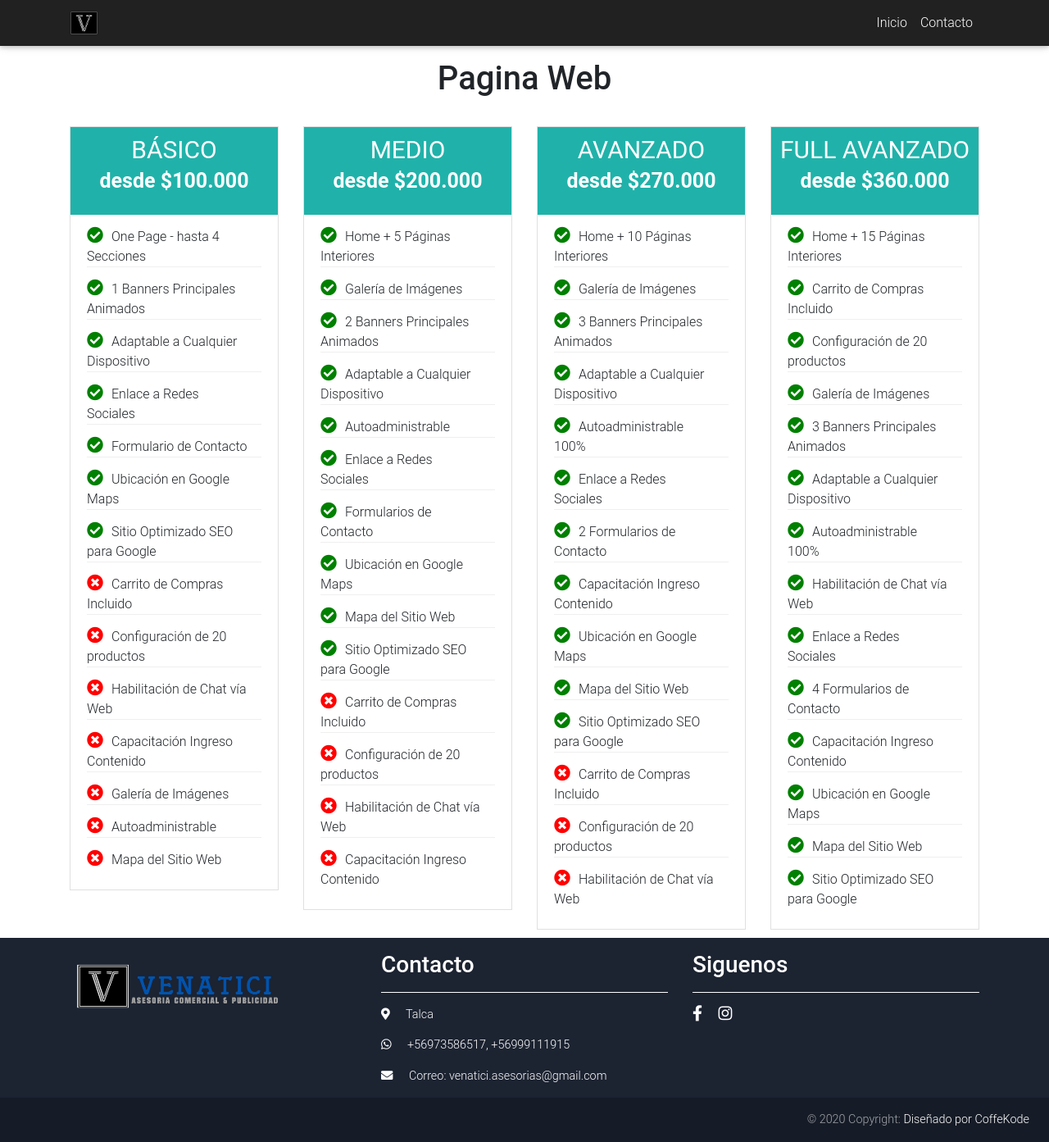
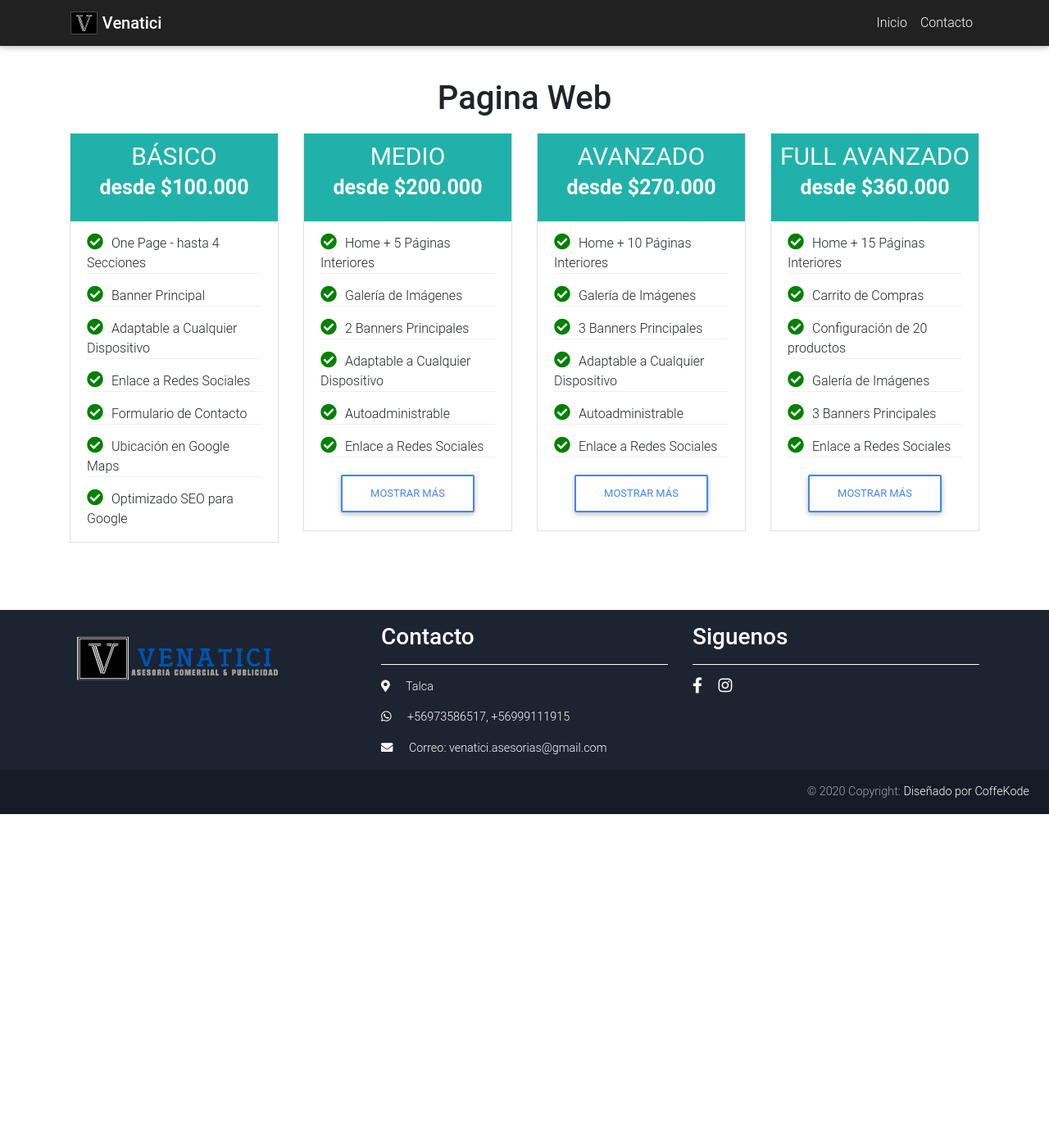
Before and after one commit to Coffee-Kode/Venatici-website, a CodeIgniter app: page /venatici-website/develop_web in a window 1280 px wide. Shown: the whole page at 82% size. After the commit the page ends 993 px from the top, so only its background shows below. Run offline with CodeIgniter, Linux system fonts and the light colour scheme; data that the repository does not hold is empty.

Commit message:
add modal in services

```diff
--- a/application/views/website/develop_web.php
+++ b/application/views/website/develop_web.php
@@ -1,6 +1,6 @@
-<section>
-    <div class="container">
-        <h1 class="h1 text-center pt-5 mt-4 mb-4">Pagina Web</h1>
+<section class="py-5">
+    <div class="container mb-4">
+        <h1 class="h1 text-center mt-5">Pagina Web</h1>
         <div class="row">
 
             <!-- Start Card Basic-->
@@ -8,34 +8,56 @@
                 <div class="single-price border border-light">
                     <div class="price-head">
                         <h3>Básico</h3>
-                        <p>
-                            <pan>desde </span>$100.000
-                        </p>
+                        <p><pan>desde </span>$100.000</p>
                     </div>
 
                     <div class="price-content">
                         <ul class="padding-none">
                             <li><i class="fa fa-check-circle"></i>One Page - hasta 4 Secciones</li>
-                            <li><i class="fa fa-check-circle"></i>1 Banners Principales Animados</li>
+                            <li><i class="fa fa-check-circle"></i>Banner Principal</li>
                             <li><i class="fa fa-check-circle"></i>Adaptable a Cualquier Dispositivo</li>
                             <li><i class="fa fa-check-circle"></i>Enlace a Redes Sociales</li>
                             <li><i class="fa fa-check-circle"></i>Formulario de Contacto</li>
                             <li><i class="fa fa-check-circle"></i>Ubicación en Google Maps</li>
-                            <li><i class="fa fa-check-circle"></i>Sitio Optimizado SEO para Google</li>
-                            <li><i class="fa fa-times-circle"></i>Carrito de Compras Incluido</li>
-                            <li><i class="fa fa-times-circle"></i>Configuración de 20 productos</li>
-                            <li><i class="fa fa-times-circle"></i>Habilitación de Chat vía Web</li>
-                            <li><i class="fa fa-times-circle"></i>Capacitación Ingreso Contenido</li>
-                            <li><i class="fa fa-times-circle"></i>Galería de Imágenes</li>
-                            <li><i class="fa fa-times-circle"></i>Autoadministrable</li>
-                            <li class="pb-2"><i class="fa fa-times-circle"></i>Mapa del Sitio Web</li>
+                            <li><i class="fa fa-check-circle"></i>Optimizado SEO para Google</li>
                         </ul>
                     </div>
                 </div>
             </div>
-            <!-- Finish Card-->
+            <!-- Finish Card Basic-->
 
-            <!-- Start Card Medio-->
+            <!-- Start Modal Medium-->
+            <div class="modal fade" id="modal-card-medium" tabindex="-1" role="dialog" aria-labelledby="myModalLabel"
+                aria-hidden="true">
+                <div class="modal-dialog" role="document">
+                    <div class="modal-content">
+                        <div class="modal-header text-center">
+                            <h4 class="modal-title w-100 font-weight-bold">Plan Medio</h4>
+                            <button type="button" class="close" data-dismiss="modal" aria-label="Close">
+                                <span aria-hidden="true">&times;</span>
+                            </button>
+                        </div>
+                        <div class="price-content">
+                            <ul>
+                                <li><i class="fa fa-check-circle"></i>Home + 10 Páginas Interiores</li>
+                                <li><i class="fa fa-check-circle"></i>Galería de Imágenes</li>
+                                <li><i class="fa fa-check-circle"></i>3 Banners Principales</li>
+                                <li><i class="fa fa-check-circle"></i>Adaptable a Cualquier Dispositivo</li>
+                                <li><i class="fa fa-check-circle"></i>Autoadministrable</li>
+                                <li><i class="fa fa-check-circle"></i>Enlace a Redes Sociales</li>
+                                <li><i class="fa fa-check-circle"></i>2 Formularios de Contacto</li>
+                                <li><i class="fa fa-check-circle"></i>Capacitación Ingreso Contenido</li>
+                                <li><i class="fa fa-check-circle"></i>Ubicación en Google Maps</li>
+                                <li><i class="fa fa-check-circle"></i>Mapa del Sitio Web</li>
+                                <li><i class="fa fa-check-circle"></i>Sitio Optimizado SEO para Google</li>
+                            </ul>
+                        </div>
+                    </div>
+                </div>
+            </div>
+            <!-- Finish Modal Medium-->
+
+            <!-- Start Card Medium-->
             <div class="col-lg-3">
                 <div class="single-price border border-light">
                     <div class="price-head">
@@ -49,25 +71,49 @@
                         <ul>
                             <li><i class="fa fa-check-circle"></i>Home + 5 Páginas Interiores</li>
                             <li><i class="fa fa-check-circle"></i>Galería de Imágenes</li>
-                            <li><i class="fa fa-check-circle"></i>2 Banners Principales Animados</li>
+                            <li><i class="fa fa-check-circle"></i>2 Banners Principales</li>
                             <li><i class="fa fa-check-circle"></i>Adaptable a Cualquier Dispositivo</li>
                             <li><i class="fa fa-check-circle"></i>Autoadministrable</li>
                             <li><i class="fa fa-check-circle"></i>Enlace a Redes Sociales</li>
-                            <li><i class="fa fa-check-circle"></i>Formularios de Contacto</li>
-                            <li><i class="fa fa-check-circle"></i>Ubicación en Google Maps</li>
-                            <li><i class="fa fa-check-circle"></i>Mapa del Sitio Web</li>
-                            <li><i class="fa fa-check-circle"></i>Sitio Optimizado SEO para Google</li>
-                            <li><i class="fa fa-times-circle"></i>Carrito de Compras Incluido</li>
-                            <li><i class="fa fa-times-circle"></i>Configuración de 20 productos</li>
-                            <li><i class="fa fa-times-circle"></i>Habilitación de Chat vía Web</li>
-                            <li class="pb-2"><i class="fa fa-times-circle"></i>Capacitación Ingreso Contenido</li>
-
-
+                            <li class="text-center"><button class="btn btn-outline-primary text-center" data-toggle="modal"
+                                    data-target="#modal-card-medium">Mostrar más</button></li>
                         </ul>
                     </div>
                 </div>
             </div>
-            <!-- Finish Card-->
+            <!-- Finish Card Medium-->
+
+            <!-- Start Modal Advanced-->
+            <div class="modal fade" id="modal-card-advanced" tabindex="-1" role="dialog" aria-labelledby="myModalLabel"
+                aria-hidden="true">
+                <div class="modal-dialog" role="document">
+                    <div class="modal-content">
+                        <div class="modal-header text-center">
+                            <h4 class="modal-title w-100 font-weight-bold">Plan Avanzado</h4>
+                            <button type="button" class="close" data-dismiss="modal" aria-label="Close">
+                                <span aria-hidden="true">&times;</span>
+                            </button>
+                        </div>
+
+                        <div class="price-content">
+                            <ul>
+                                <li><i class="fa fa-check-circle"></i>Home + 10 Páginas Interiores</li>
+                                <li><i class="fa fa-check-circle"></i>Galería de Imágenes</li>
+                                <li><i class="fa fa-check-circle"></i>3 Banners Principales</li>
+                                <li><i class="fa fa-check-circle"></i>Adaptable a Cualquier Dispositivo</li>
+                                <li><i class="fa fa-check-circle"></i>Autoadministrable</li>
+                                <li><i class="fa fa-check-circle"></i>Enlace a Redes Sociales</li>
+                                <li><i class="fa fa-check-circle"></i>2 Formularios de Contacto</li>
+                                <li><i class="fa fa-check-circle"></i>Capacitación Ingreso Contenido</li>
+                                <li><i class="fa fa-check-circle"></i>Ubicación en Google Maps</li>
+                                <li><i class="fa fa-check-circle"></i>Mapa del Sitio Web</li>
+                                <li><i class="fa fa-check-circle"></i>Sitio Optimizado SEO para Google</li>
+                            </ul>
+                        </div>
+                    </div>
+                </div>
+            </div>
+            <!-- Finish Modal Advanced-->
 
             <!-- Start Card Advanced-->
             <div class="col-lg-3">
@@ -78,28 +124,55 @@
                             <pan>desde </span>$270.000
                         </p>
                     </div>
-
                     <div class="price-content">
                         <ul>
                             <li><i class="fa fa-check-circle"></i>Home + 10 Páginas Interiores</li>
                             <li><i class="fa fa-check-circle"></i>Galería de Imágenes</li>
-                            <li><i class="fa fa-check-circle"></i>3 Banners Principales Animados</li>
+                            <li><i class="fa fa-check-circle"></i>3 Banners Principales</li>
                             <li><i class="fa fa-check-circle"></i>Adaptable a Cualquier Dispositivo</li>
-                            <li><i class="fa fa-check-circle"></i>Autoadministrable 100%</li>
+                            <li><i class="fa fa-check-circle"></i>Autoadministrable</li>
                             <li><i class="fa fa-check-circle"></i>Enlace a Redes Sociales</li>
-                            <li><i class="fa fa-check-circle"></i>2 Formularios de Contacto</li>
-                            <li><i class="fa fa-check-circle"></i>Capacitación Ingreso Contenido</li>
-                            <li><i class="fa fa-check-circle"></i>Ubicación en Google Maps</li>
-                            <li><i class="fa fa-check-circle"></i>Mapa del Sitio Web</li>
-                            <li><i class="fa fa-check-circle"></i>Sitio Optimizado SEO para Google</li>
-                            <li><i class="fa fa-times-circle"></i>Carrito de Compras Incluido</li>
-                            <li><i class="fa fa-times-circle"></i>Configuración de 20 productos</li>
-                            <li class="pb-2"><i class="fa fa-times-circle"></i>Habilitación de Chat vía Web</li>
+                            <li class="text-center"><button class="btn btn-outline-primary" data-toggle="modal"
+                                    data-target="#modal-card-advanced">Mostrar más</button></li>
                         </ul>
                     </div>
                 </div>
             </div>
-            <!-- Finish Card-->
+            <!-- Finish Card Advanced-->
+
+            <!-- Start Modal Full Advanced-->
+            <div class="modal fade" id="modalRegisterForm" tabindex="-1" role="dialog" aria-labelledby="myModalLabel"
+                aria-hidden="true">
+                <div class="modal-dialog" role="document">
+                    <div class="modal-content">
+                        <div class="modal-header text-center">
+                            <h4 class="modal-title w-100 font-weight-bold">Plan Full Avanzado</h4>
+                            <button type="button" class="close" data-dismiss="modal" aria-label="Close">
+                                <span aria-hidden="true">&times;</span>
+                            </button>
+                        </div>
+
+                        <div class="price-content">
+                            <ul>
+                                <li><i class="fa fa-check-circle"></i>Home + 15 Páginas Interiores</li>
+                                <li><i class="fa fa-check-circle"></i>Carrito de Compras Incluido</li>
+                                <li><i class="fa fa-check-circle"></i>Configuración de 20 productos</li>
+                                <li><i class="fa fa-check-circle"></i>Galería de Imágenes</li>
+                                <li><i class="fa fa-check-circle"></i>3 Banners Principales</li>
+                                <li><i class="fa fa-check-circle"></i>Adaptable a Cualquier Dispositivo</li>
+                                <li><i class="fa fa-check-circle"></i>Autoadministrable</li>
+                                <li><i class="fa fa-check-circle"></i>Habilitación de Chat vía Web</li>
+                                <li><i class="fa fa-check-circle"></i>4 Formularios de Contacto</li>
+                                <li><i class="fa fa-check-circle"></i>Capacitación Ingreso Contenido</li>
+                                <li><i class="fa fa-check-circle"></i>Ubicación en Google Maps</li>
+                                <li><i class="fa fa-check-circle"></i>Mapa del Sitio Web</li>
+                                <li class="pb-2"><i class="fa fa-check-circle"></i>Sitio Optimizado SEO para Google</li>
+                            </ul>
+                        </div>
+                    </div>
+                </div>
+            </div>
+            <!-- Finish Modal Full Advanced-->
 
             <!-- Start Card Full Advanced-->
             <div class="col-lg-3">
@@ -114,24 +187,20 @@
                     <div class="price-content">
                         <ul>
                             <li><i class="fa fa-check-circle"></i>Home + 15 Páginas Interiores</li>
-                            <li><i class="fa fa-check-circle"></i>Carrito de Compras Incluido</li>
+                            <li><i class="fa fa-check-circle"></i>Carrito de Compras</li>
                             <li><i class="fa fa-check-circle"></i>Configuración de 20 productos</li>
                             <li><i class="fa fa-check-circle"></i>Galería de Imágenes</li>
-                            <li><i class="fa fa-check-circle"></i>3 Banners Principales Animados</li>
-                            <li><i class="fa fa-check-circle"></i>Adaptable a Cualquier Dispositivo</li>
-                            <li><i class="fa fa-check-circle"></i>Autoadministrable 100%</li>
-                            <li><i class="fa fa-check-circle"></i>Habilitación de Chat vía Web</li>
+                            <li><i class="fa fa-check-circle"></i>3 Banners Principales</li>
                             <li><i class="fa fa-check-circle"></i>Enlace a Redes Sociales</li>
-                            <li><i class="fa fa-check-circle"></i>4 Formularios de Contacto</li>
-                            <li><i class="fa fa-check-circle"></i>Capacitación Ingreso Contenido</li>
-                            <li><i class="fa fa-check-circle"></i>Ubicación en Google Maps</li>
-                            <li><i class="fa fa-check-circle"></i>Mapa del Sitio Web</li>
-                            <li class="pb-2"><i class="fa fa-check-circle"></i>Sitio Optimizado SEO para Google</li>
+                            <li class="text-center"><button class="btn btn-outline-primary" data-toggle="modal"
+                                    data-target="#modalRegisterForm">Mostrar más</button></li>
                         </ul>
                     </div>
                 </div>
             </div>
             <!-- Finish Card-->
         </div>
+
+
     </div>
 </section>
--- a/application/views/website/emprende.php
+++ b/application/views/website/emprende.php
@@ -1,6 +1,6 @@
-<section class="area">
-  <div class="container">
-    <h1 class="h1 text-center">Inicio Emprende</h1>
+<section class="py-5 ">
+  <div class="container mb-4">
+    <h1 class="h1 text-center mt-5">Inicio Emprende</h1>
     <div class="row">
 
       <!-- Start Card-->
--- a/application/views/website/header_services.php
+++ b/application/views/website/header_services.php
@@ -27,7 +27,6 @@
 
   <!-- Your custom styles (optional) -->
   <link rel="stylesheet" href="assets/lib/MDB-Free-4.14.1/css/style.css">
-
   <link rel="stylesheet" href="assets/css/price-services.css">
   <link rel="stylesheet" href="assets/css/header.css">
 
@@ -41,8 +40,9 @@
       <div class="container">
 
         <!-- Brand -->
-        <a class="" href="home">
+        <a class="navbar-brand" href="home">
           <img src="assets/images/favicon.png" height="30" class="d-inline-block align-top" alt="mdb logo">
+          <strong>Venatici</strong>
         </a>
 
         <!-- Collapse -->
--- a/application/views/website/marketing.php
+++ b/application/views/website/marketing.php
@@ -1,10 +1,8 @@
-<section class="area d-flex">
-
-
+<section class="py-5">
 
  <div class="container mb-4">
 
-    <h2 class="h2 text-center" style="padding-top: 4rem">Marketing Digital</h2>
+    <h2 class="h2 text-center py-4">Marketing Digital</h2>
 
     <div class="row">
 
--- a/assets/css/header.css
+++ b/assets/css/header.css
@@ -25,3 +25,12 @@ section{
   width: 100%;
   scroll-behavior: smooth;
 }
+
+.btn {
+  transition-duration: 0.4s !important;
+}
+
+.btn:hover {
+  background-color: royalblue !important;
+  color: white !important;
+}
--- a/assets/css/price-services.css
+++ b/assets/css/price-services.css
@@ -63,7 +63,6 @@ ul{
     list-style: none;
     list-style-type: none;
     padding-top: 15px;
-    padding-right: 15px;
 
 }
 
@@ -83,8 +82,8 @@ ul li:last-child{
 }
 
 .area{
-    height: 100vh;
-    vertical-align: middle;
+    width: 100%;
+
     display: flex;
     align-items: center;
   }
```
Also changed, not shown: application/views/website/header.php (+5 -5 lines), application/views/website/home.php (+4 -6 lines), assets/css/home.css (+9 -0 lines).
